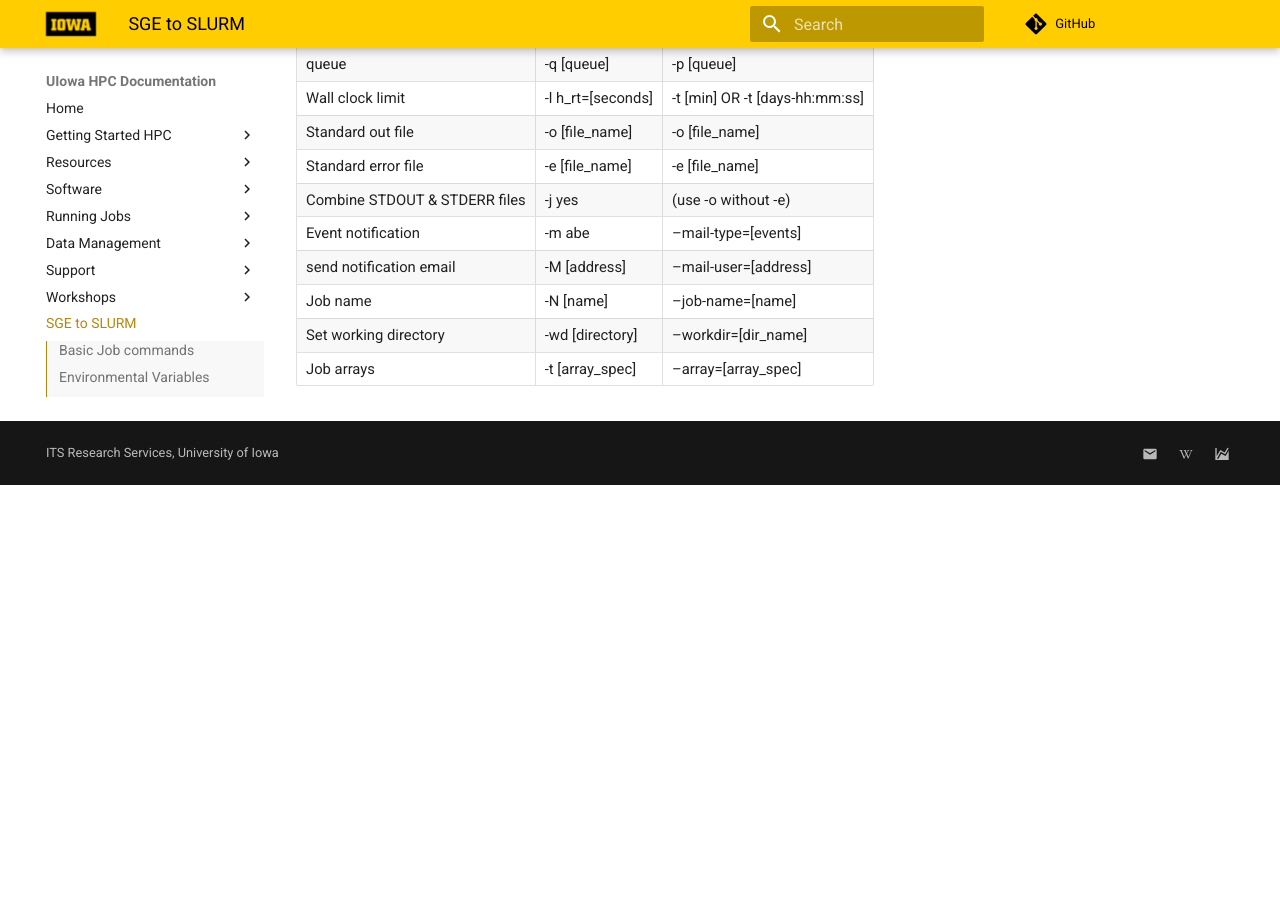
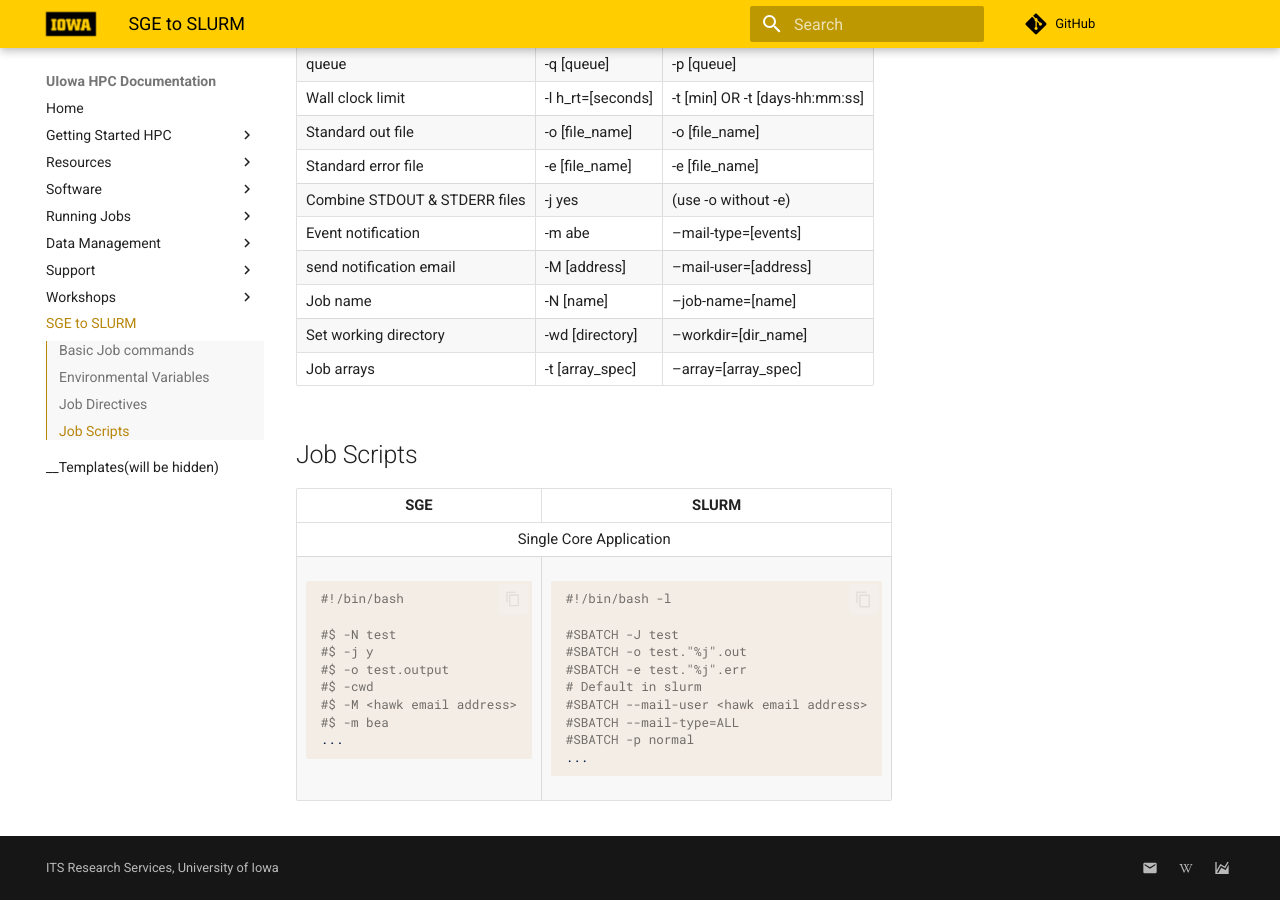
Before and after one commit to uiowa-research/argon, an MkDocs documentation site: the page built from docs/sge_slurm/index.md, in a window 1280 px wide and 900 px high, scrolled down 761 px. Built offline with MkDocs 1.6.1 and Material for MkDocs 9.7.7, drawn with Linux system fonts in a browser that asks for light colours; comment, search, counter and statistics services are not loaded; before the commit the page ends 1246 px from its top, so only the background shows below that.

Commit message:
update slurm page

````diff
--- a/docs/sge_slurm/index.md
+++ b/docs/sge_slurm/index.md
@@ -34,3 +34,53 @@
 Job name | -N [name] | –job-name=[name]
 Set working directory | -wd [directory]	| –workdir=[dir_name]
 Job arrays | -t [array_spec] | –array=[array_spec]
+
+## Job Scripts
+
+
+<table style="width: 100%; table-layout: fixed;">
+  <thead>
+    <tr>
+      <th style="width: 50%;text-align: center;">SGE</th>
+      <th style="width: 50%;text-align: center;">SLURM</th>
+    </tr>
+  </thead>
+  <tbody>
+    <tr>
+      <td colspan="2" style="text-align: center;"> Single Core Application</td>
+    </tr>
+    <tr>
+      <td>
+```shell
+#!/bin/bash
+
+#$ -N test
+#$ -j y
+#$ -o test.output
+#$ -cwd
+#$ -M <hawk email address>
+#$ -m bea
+...
+```
+      </td>
+      <td>
+```shell
+#!/bin/bash -l
+
+#SBATCH -J test
+#SBATCH -o test."%j".out
+#SBATCH -e test."%j".err
+# Default in slurm
+#SBATCH --mail-user <hawk email address>
+#SBATCH --mail-type=ALL
+#SBATCH -p normal
+...
+```
+      </td>
+    </tr>
+
+
+
+
+  </tbody>
+</table>
````
